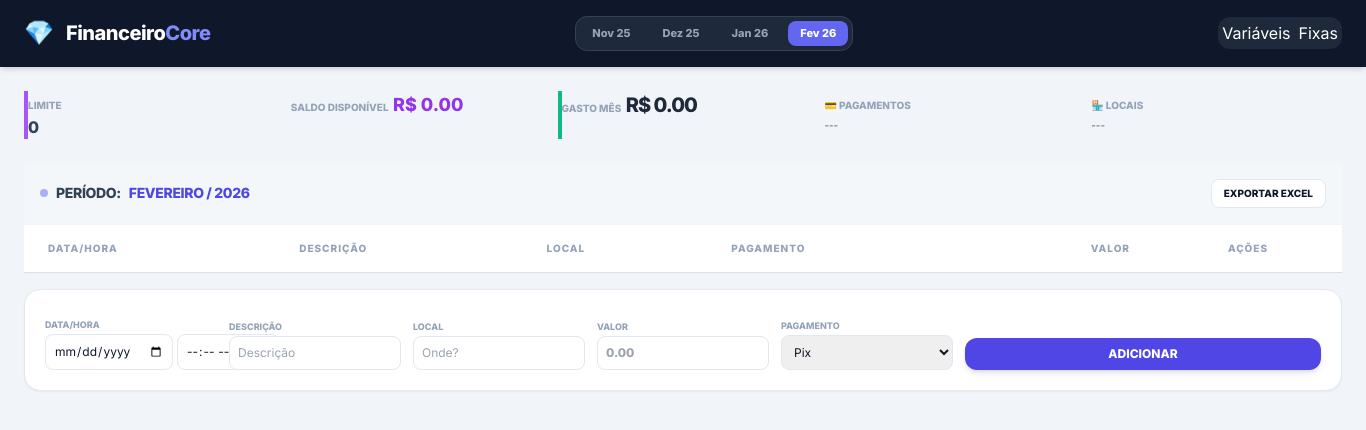
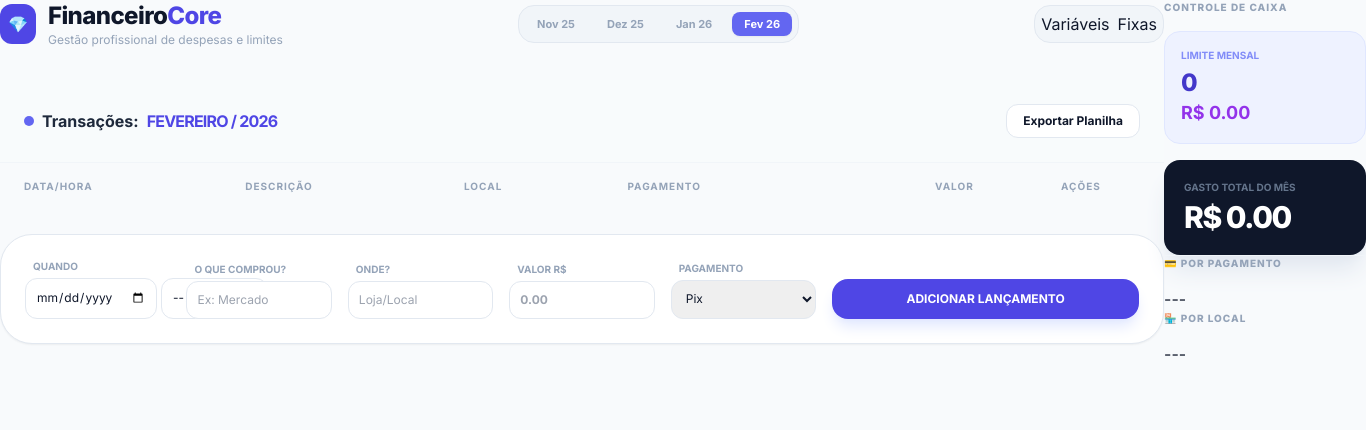
Before and after one commit to EngSivaldo/FinanceiroCore-Enterprise-Edition, an Electron app: page app.html in a window 1366 px wide. Drawn offline with nearby package versions, Linux system fonts and the light colour scheme.

Commit message:
feat: initial commit FinanceiroCore Enterprise 11 otimo

```diff
--- a/app.html
+++ b/app.html
@@ -3,144 +3,141 @@
 <head>
     <meta charset="UTF-8">
     <meta name="viewport" content="width=device-width, initial-scale=1.0">
-    <title>Financeiro Pro | Enterprise Edition</title>
+    <title>FinanceiroCore | Dashboard</title>
     <script src="https://cdn.tailwindcss.com"></script>
-    <link href="https://fonts.googleapis.com/css2?family=Inter:wght@400;600;800&display=swap" rel="stylesheet">
+    <link href="https://fonts.googleapis.com/css2?family=Inter:wght@400;600;700;800&display=swap" rel="stylesheet">
     <style>
-        body { font-family: 'Inter', sans-serif; background-color: #f1f5f9; }
-        .data-table-container { @apply bg-white rounded-2xl shadow-sm border border-slate-200 overflow-hidden; }
-        .kpi-card-mini { @apply bg-white p-3 rounded-xl border border-slate-100 shadow-sm flex flex-col justify-center; }
-        .nav-tab { @apply px-4 py-2 rounded-lg font-bold text-sm transition-all; }
-        .nav-active { @apply bg-indigo-600 text-white shadow-md; }
-        .nav-inactive { @apply text-slate-500 hover:bg-slate-200; }
+        body { font-family: 'Inter', sans-serif; background-color: #f8fafc; overflow: hidden; }
+        .sidebar { width: 320px; @apply bg-white border-l border-slate-200 h-screen overflow-y-auto p-6 flex flex-col gap-6; }
+        .main-content { @apply flex-1 h-screen overflow-y-auto p-8; }
+        .data-table-container { @apply bg-white rounded-3xl shadow-sm border border-slate-200 overflow-hidden; }
+        .nav-tab { @apply px-4 py-2 rounded-xl font-bold text-sm transition-all; }
+        .nav-active { @apply bg-indigo-600 text-white shadow-lg shadow-indigo-200; }
+        .nav-inactive { @apply text-slate-500 hover:bg-slate-100; }
 
-        .editing-row { @apply bg-indigo-50/50 ring-2 ring-indigo-500 ring-inset; }
-        .edit-input { @apply w-full bg-white border border-indigo-300 rounded px-2 py-1 text-xs focus:ring-2 focus:ring-indigo-200 outline-none font-medium text-slate-700; }
-
-        /* Modal Overlay */
         #modalOverlay {
-            display: none;
-            position: fixed;
-            top: 0; left: 0; width: 100%; height: 100%;
-            background: rgba(15, 23, 42, 0.7);
-            backdrop-filter: blur(4px);
-            z-index: 999;
+            display: none; position: fixed; top: 0; left: 0; width: 100%; height: 100%;
+            background: rgba(15, 23, 42, 0.6); backdrop-filter: blur(8px); z-index: 999;
             align-items: center; justify-content: center;
         }
 
-        ::-webkit-scrollbar { width: 6px; height: 6px; }
-        ::-webkit-scrollbar-thumb { background: #cbd5e1; border-radius: 10px; }
+        .editing-row { @apply bg-indigo-50/50 ring-2 ring-indigo-500 ring-inset; }
+        .edit-input { @apply w-full bg-white border border-indigo-200 rounded-lg px-2 py-1.5 text-xs outline-none focus:ring-2 focus:ring-indigo-500; }
     </style>
 </head>
-<body class="text-slate-900">
+<body class="text-slate-900 flex">
 
     <div id="modalOverlay">
-        <div class="bg-white p-8 rounded-3xl shadow-2xl max-w-sm w-full mx-4 transform transition-all scale-100">
-            <div class="w-16 h-16 bg-red-100 text-red-600 rounded-full flex items-center justify-center text-2xl mb-6 mx-auto">⚠️</div>
-            <h3 class="text-xl font-extrabold text-slate-800 text-center mb-2">Confirmar Exclusão?</h3>
-            <p class="text-slate-500 text-center text-sm mb-8">Esta ação não pode ser desfeita. O registro será removido permanentemente.</p>
+        <div class="bg-white p-8 rounded-[2rem] shadow-2xl max-w-sm w-full mx-4">
+            <div class="w-16 h-16 bg-red-100 text-red-600 rounded-full flex items-center justify-center text-2xl mb-4 mx-auto">🗑️</div>
+            <h3 class="text-xl font-extrabold text-slate-800 text-center mb-2">Excluir Registro?</h3>
+            <p class="text-slate-500 text-center text-sm mb-6">Esta ação removerá permanentemente os dados do seu histórico mensal.</p>
             <div class="flex gap-3">
-                <button onclick="fecharModal()" class="flex-1 py-3 rounded-xl font-bold text-slate-500 bg-slate-100 hover:bg-slate-200 transition-all">Cancelar</button>
-                <button id="btnConfirmarDeletar" class="flex-1 py-3 rounded-xl font-bold text-white bg-red-500 hover:bg-red-600 shadow-lg shadow-red-200 transition-all">Excluir</button>
+                <button onclick="fecharModal()" class="flex-1 py-3 rounded-2xl font-bold text-slate-500 bg-slate-100">Voltar</button>
+                <button id="btnConfirmarDeletar" class="flex-1 py-3 rounded-2xl font-bold text-white bg-red-500 shadow-lg shadow-red-100">Confirmar</button>
             </div>
         </div>
     </div>
 
-    <header class="bg-slate-900 text-white py-4 px-6 sticky top-0 z-50 shadow-md">
-        <div class="max-w-[1600px] mx-auto flex flex-col md:flex-row justify-between items-center gap-4">
+    <div class="main-content">
+        <header class="flex justify-between items-center mb-8">
             <div class="flex items-center gap-3">
-                <span class="text-2xl">💎</span>
-                <h1 class="text-xl font-extrabold tracking-tight">Financeiro<span class="text-indigo-400">Core</span></h1>
+                <div class="bg-indigo-600 p-2 rounded-xl text-white">💎</div>
+                <div>
+                    <h1 class="text-2xl font-extrabold tracking-tight">Financeiro<span class="text-indigo-600">Core</span></h1>
+                    <p class="text-xs text-slate-400 font-medium">Gestão profissional de despesas e limites</p>
+                </div>
             </div>
-            <div id="monthSelector" class="flex items-center gap-2 bg-slate-800 p-1 rounded-xl border border-slate-700"></div>
-            <nav class="flex gap-2 bg-slate-800 p-1 rounded-xl">
+
+            <div id="monthSelector" class="flex items-center gap-2 bg-slate-100 p-1.5 rounded-2xl border border-slate-200"></div>
+
+            <nav class="flex gap-2 bg-slate-100 p-1.5 rounded-2xl border border-slate-200">
                 <button onclick="mostrarAba('variaveis')" id="btn-variaveis" class="nav-tab nav-active">Variáveis</button>
                 <button onclick="mostrarAba('fixas')" id="btn-fixas" class="nav-tab nav-inactive">Fixas</button>
             </nav>
-        </div>
-    </header>
+        </header>
 
-    <main class="max-w-[1600px] mx-auto p-6 space-y-6">
-
-        <section id="dashboardMin" class="grid grid-cols-2 md:grid-cols-5 gap-4">
-            <div class="kpi-card-mini border-l-4 border-l-purple-500">
-                <span class="text-[10px] uppercase font-bold text-slate-400">Limite</span>
-                <input id="limiteInput" type="number" class="font-bold text-slate-700 outline-none bg-transparent" onchange="definirLimite()">
-            </div>
-            <div class="kpi-card-mini">
-                <span class="text-[10px] uppercase font-bold text-slate-400">Saldo Disponível</span>
-                <span id="saldoLimite" class="font-bold text-lg text-purple-600">R$ 0,00</span>
-            </div>
-            <div class="kpi-card-mini border-l-4 border-l-emerald-500">
-                <span class="text-[10px] uppercase font-bold text-slate-400">Gasto Mês</span>
-                <span id="total" class="font-bold text-xl text-slate-800 tracking-tighter">R$ 0,00</span>
-            </div>
-            <div class="kpi-card-mini">
-                <span class="text-[10px] uppercase font-bold text-slate-400">💳 Pagamentos</span>
-                <div id="totaisPag" class="text-[10px] leading-tight mt-1 truncate font-medium text-slate-600"></div>
-            </div>
-            <div class="kpi-card-mini">
-                <span class="text-[10px] uppercase font-bold text-slate-400">🏪 Locais</span>
-                <div id="totaisLocal" class="text-[10px] leading-tight mt-1 truncate font-medium text-slate-600"></div>
-            </div>
-        </section>
-
-        <div id="abaVariaveis" class="space-y-4">
+        <div id="abaVariaveis" class="space-y-6">
             <section class="data-table-container">
-                <div class="p-4 border-b border-slate-100 flex justify-between items-center bg-slate-50/50">
-                    <h3 class="font-bold text-slate-700 flex items-center gap-2 text-sm uppercase tracking-tight">
-                        <span class="w-2 h-2 bg-indigo-500 rounded-full animate-pulse"></span>
-                        Período: <span id="currentPeriodLabel" class="text-indigo-600">---</span>
+                <div class="p-6 border-b border-slate-100 flex justify-between items-center bg-slate-50/30">
+                    <h3 class="font-bold text-slate-800 flex items-center gap-2">
+                        <span class="w-2.5 h-2.5 bg-indigo-500 rounded-full"></span>
+                        Transações: <span id="currentPeriodLabel" class="text-indigo-600 uppercase tracking-tighter">FEVEREIRO / 2026</span>
                     </h3>
-                    <button onclick="exportarExcel()" class="text-[10px] font-bold bg-white border border-slate-200 px-3 py-1.5 rounded-lg hover:bg-slate-50 transition-all">EXPORTAR EXCEL</button>
+                    <button onclick="exportarExcel()" class="text-xs font-bold bg-white border border-slate-200 px-4 py-2 rounded-xl hover:shadow-md transition-all">Exportar Planilha</button>
                 </div>
-                <div class="overflow-x-auto max-h-[600px]">
-                    <table class="w-full text-left border-collapse">
-                        <thead class="sticky top-0 bg-white z-10 shadow-sm text-slate-400 text-[10px] uppercase tracking-widest">
+                <div class="overflow-x-auto">
+                    <table class="w-full text-left">
+                        <thead class="bg-slate-50 text-slate-400 text-[10px] uppercase font-bold tracking-widest">
                             <tr>
-                                <th class="px-6 py-4 border-b">Data/Hora</th>
-                                <th class="px-6 py-4 border-b">Descrição</th>
-                                <th class="px-6 py-4 border-b">Local</th>
-                                <th class="px-6 py-4 border-b">Pagamento</th>
-                                <th class="px-6 py-4 border-b text-right">Valor</th>
-                                <th class="px-6 py-4 border-b text-center">Ações</th>
+                                <th class="px-6 py-4">Data/Hora</th>
+                                <th class="px-6 py-4">Descrição</th>
+                                <th class="px-6 py-4">Local</th>
+                                <th class="px-6 py-4">Pagamento</th>
+                                <th class="px-6 py-4 text-right">Valor</th>
+                                <th class="px-6 py-4 text-center">Ações</th>
                             </tr>
                         </thead>
-                        <tbody id="tabela" class="text-sm divide-y divide-slate-50"></tbody>
+                        <tbody id="tabela" class="text-sm divide-y divide-slate-100"></tbody>
                     </table>
                 </div>
             </section>
 
-            <section class="bg-white p-5 rounded-2xl shadow-sm border border-slate-200">
-                <div class="grid grid-cols-1 sm:grid-cols-3 md:grid-cols-7 gap-3 items-end">
-                    <div class="md:col-span-1"><label class="text-[9px] font-bold text-slate-400 uppercase">Data/Hora</label><div class="flex gap-1"><input id="data" type="date" class="w-full border border-slate-200 rounded-lg p-2 text-xs outline-none focus:border-indigo-500"><input id="hora" type="time" class="w-full border border-slate-200 rounded-lg p-2 text-xs outline-none focus:border-indigo-500"></div></div>
-                    <div class="md:col-span-1"><label class="text-[9px] font-bold text-slate-400 uppercase">Descrição</label><input id="desc" class="w-full border border-slate-200 rounded-lg p-2 text-xs outline-none focus:border-indigo-500" placeholder="Descrição"></div>
-                    <div class="md:col-span-1"><label class="text-[9px] font-bold text-slate-400 uppercase">Local</label><input id="local" class="w-full border border-slate-200 rounded-lg p-2 text-xs outline-none focus:border-indigo-500" placeholder="Onde?"></div>
-                    <div class="md:col-span-1"><label class="text-[9px] font-bold text-slate-400 uppercase">Valor</label><input id="valor" type="number" class="w-full border border-slate-200 rounded-lg p-2 text-xs outline-none focus:border-indigo-500 font-bold" placeholder="0.00"></div>
-                    <div class="md:col-span-1"><label class="text-[9px] font-bold text-slate-400 uppercase">Pagamento</label><select id="pagamento" class="w-full border border-slate-200 rounded-lg p-2 text-xs outline-none focus:border-indigo-500"><option>Pix</option><option>Débito</option><option>Crédito Alice</option><option>Crédito Lucas</option></select></div>
-                    <button onclick="add()" class="md:col-span-2 bg-indigo-600 hover:bg-indigo-700 text-white font-bold py-2 rounded-xl transition-all shadow-md uppercase text-xs">Adicionar</button>
+            <section class="bg-white p-6 rounded-[2rem] shadow-sm border border-slate-200">
+                <div class="grid grid-cols-1 md:grid-cols-7 gap-4 items-end">
+                    <div class="md:col-span-1"><label class="text-[10px] font-bold text-slate-400 uppercase ml-2 mb-1 block">Quando</label><div class="flex gap-1"><input id="data" type="date" class="w-full border border-slate-200 rounded-xl p-2.5 text-xs outline-none focus:border-indigo-500"><input id="hora" type="time" class="w-full border border-slate-200 rounded-xl p-2.5 text-xs outline-none focus:border-indigo-500"></div></div>
+                    <div class="md:col-span-1"><label class="text-[10px] font-bold text-slate-400 uppercase ml-2 mb-1 block">O que comprou?</label><input id="desc" class="w-full border border-slate-200 rounded-xl p-2.5 text-xs outline-none focus:border-indigo-500" placeholder="Ex: Mercado"></div>
+                    <div class="md:col-span-1"><label class="text-[10px] font-bold text-slate-400 uppercase ml-2 mb-1 block">Onde?</label><input id="local" class="w-full border border-slate-200 rounded-xl p-2.5 text-xs outline-none focus:border-indigo-500" placeholder="Loja/Local"></div>
+                    <div class="md:col-span-1"><label class="text-[10px] font-bold text-slate-400 uppercase ml-2 mb-1 block">Valor R$</label><input id="valor" type="number" class="w-full border border-slate-200 rounded-xl p-2.5 text-xs outline-none focus:border-indigo-500 font-bold" placeholder="0.00"></div>
+                    <div class="md:col-span-1"><label class="text-[10px] font-bold text-slate-400 uppercase ml-2 mb-1 block">Pagamento</label><select id="pagamento" class="w-full border border-slate-200 rounded-xl p-2.5 text-xs outline-none focus:border-indigo-500"><option>Pix</option><option>Débito</option><option>Crédito Alice</option><option>Crédito Lucas</option></select></div>
+                    <button onclick="add()" class="md:col-span-2 bg-indigo-600 hover:bg-indigo-700 text-white font-bold py-3 rounded-2xl transition-all shadow-lg shadow-indigo-100 uppercase text-xs">Adicionar Lançamento</button>
                 </div>
             </section>
         </div>
 
-        <div id="abaFixas" class="hidden">
-            <div class="max-w-4xl mx-auto space-y-4">
-                <section class="bg-white p-6 rounded-2xl border border-slate-200">
-                    <h2 class="text-sm font-bold uppercase text-slate-400 mb-4 tracking-widest">📌 Gestão de Custos Fixos</h2>
-                    <div class="grid grid-cols-1 md:grid-cols-2 lg:grid-cols-4 gap-4">
-                        <input id="fixaDesc" placeholder="Descrição" class="border border-slate-200 rounded-lg p-2 text-sm outline-none focus:border-indigo-500">
-                        <input id="fixaValor" type="number" placeholder="Valor R$" class="border border-slate-200 rounded-lg p-2 text-sm outline-none focus:border-indigo-500">
-                        <input id="fixaData" type="date" class="border border-slate-200 rounded-lg p-2 text-sm outline-none focus:border-indigo-500">
-                        <input id="fixaLocal" placeholder="Categoria" class="border border-slate-200 rounded-lg p-2 text-sm outline-none focus:border-indigo-500">
-                        <button onclick="addFixa()" class="lg:col-span-4 bg-slate-900 text-white py-3 rounded-xl font-bold hover:bg-black transition-all">Salvar Fixo</button>
-                    </div>
-                </section>
-                <div class="bg-white rounded-2xl border border-slate-100 p-4">
-                    <ul id="listaFixas" class="space-y-2"></ul>
+        <div id="abaFixas" class="hidden max-w-4xl mx-auto">
+            <section class="bg-white p-8 rounded-[2rem] border border-slate-200 mb-6">
+                <h2 class="text-xl font-bold text-slate-800 mb-6">📌 Cadastro de Custos Recorrentes</h2>
+                <div class="grid grid-cols-2 gap-4">
+                    <input id="fixaDesc" placeholder="Descrição do Custo" class="border border-slate-200 rounded-xl p-3 text-sm outline-none">
+                    <input id="fixaValor" type="number" placeholder="Valor Mensal R$" class="border border-slate-200 rounded-xl p-3 text-sm outline-none font-bold">
+                    <input id="fixaData" type="date" class="border border-slate-200 rounded-xl p-3 text-sm outline-none">
+                    <input id="fixaLocal" placeholder="Categoria (Ex: Casa)" class="border border-slate-200 rounded-xl p-3 text-sm outline-none">
+                    <button onclick="addFixa()" class="col-span-2 bg-slate-900 text-white py-4 rounded-2xl font-bold text-sm">Cadastrar Despesa Fixa</button>
+                </div>
+            </section>
+            <div id="listaFixas" class="space-y-3"></div>
+        </div>
+    </div>
+
+    <aside class="sidebar">
+        <div>
+            <h4 class="text-[10px] font-black text-slate-400 uppercase tracking-widest mb-4">CONTROLE DE CAIXA</h4>
+            <div class="space-y-4">
+                <div class="bg-indigo-50 p-4 rounded-2xl border border-indigo-100">
+                    <span class="text-[10px] font-bold text-indigo-400 uppercase block mb-1">Limite Mensal</span>
+                    <input id="limiteInput" type="number" class="bg-transparent font-extrabold text-2xl text-indigo-700 outline-none w-full" onchange="definirLimite()">
+                    <span id="saldoLimite" class="text-xs font-semibold block mt-1">Saldo: R$ 0,00</span>
+                </div>
+                <div class="bg-slate-900 p-5 rounded-2xl shadow-xl shadow-slate-200">
+                    <span class="text-[10px] font-bold text-slate-500 uppercase block mb-1">Gasto Total do Mês</span>
+                    <span id="total" class="text-3xl font-black text-white tracking-tighter">R$ 0,00</span>
                 </div>
             </div>
         </div>
-    </main>
+
+        <hr class="border-slate-100">
+
+        <div>
+            <h4 class="text-[10px] font-black text-slate-400 uppercase tracking-widest mb-4">💳 POR PAGAMENTO</h4>
+            <div id="totaisPag" class="space-y-2"></div>
+        </div>
+
+        <div>
+            <h4 class="text-[10px] font-black text-slate-400 uppercase tracking-widest mb-4">🏪 POR LOCAL</h4>
+            <div id="totaisLocal" class="space-y-2 max-h-[250px] overflow-y-auto pr-2"></div>
+        </div>
+    </aside>
 
     <script src="https://cdn.jsdelivr.net/npm/xlsx/dist/xlsx.full.min.js"></script>
     <script src="app.js"></script>
```
